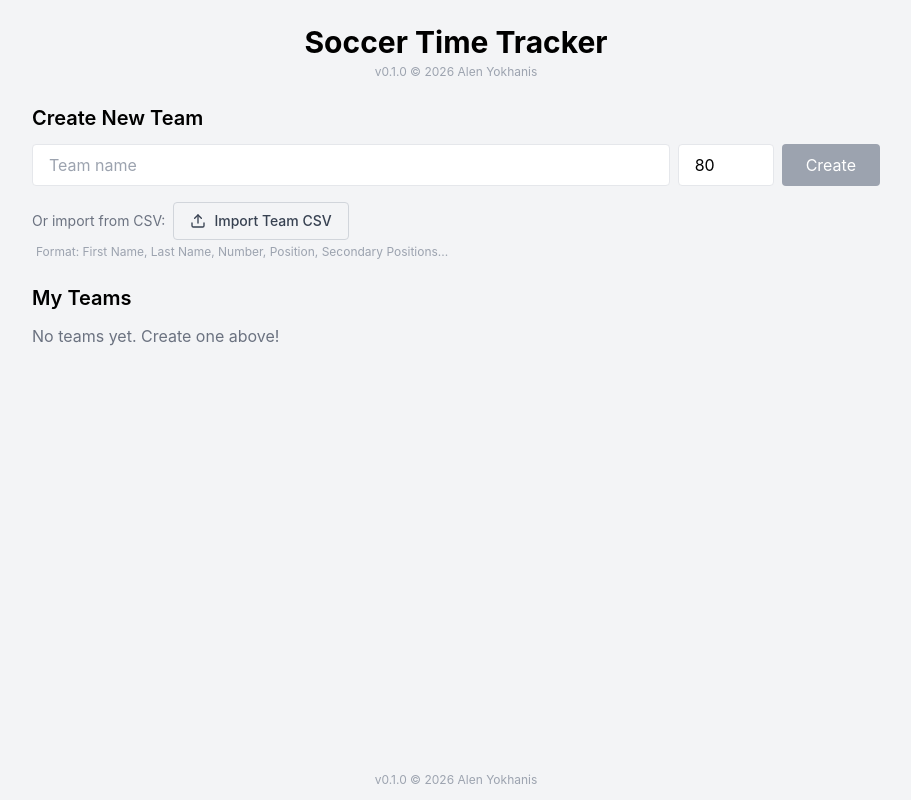
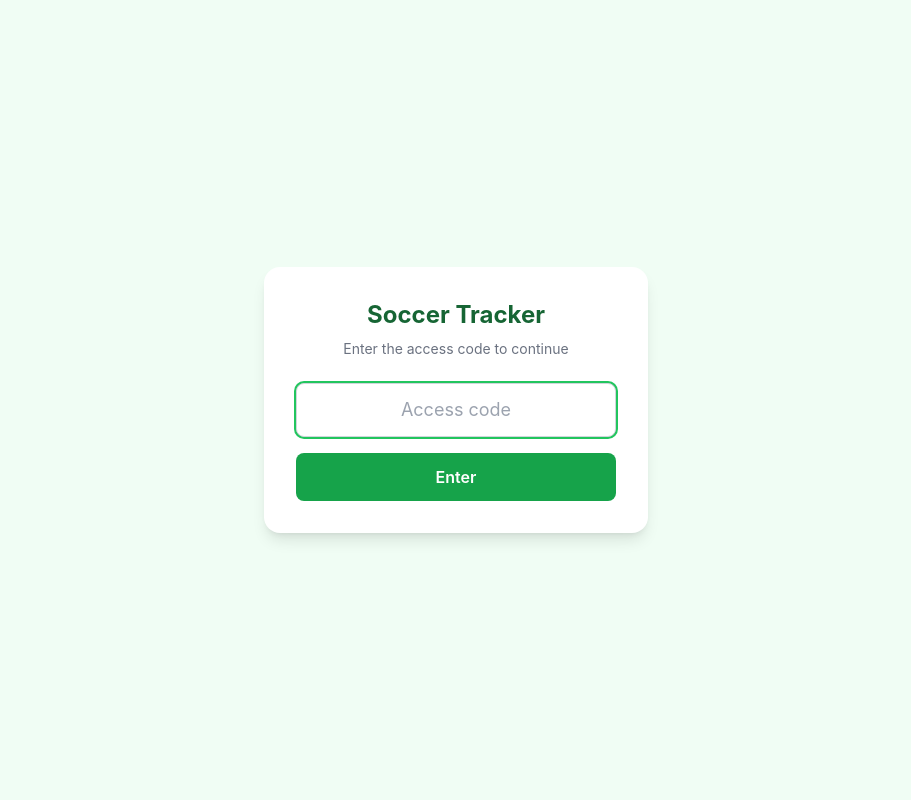
Before and after one commit to ayokh7575/soccer-tracker, a React (Create React App) app: page / in a window 1280 px wide. Shown: the whole page, without its empty margins (184-1095 px from the left). Built offline with nearby package versions, Linux system fonts and the light colour scheme; what mobile-drag-drop would draw is missing.

Commit message:
Add access gate;

```diff
--- /dev/null
+++ b/src/AccessGate.tsx
@@ -0,0 +1,78 @@
+import React, { useState, useEffect, useCallback } from 'react';
+import { ACCESS_CODE_HASH } from './accessConfig';
+
+async function hashCode(code: string): Promise<string> {
+  const encoder = new TextEncoder();
+  const data = encoder.encode(code);
+  const buffer = await crypto.subtle.digest('SHA-256', data);
+  return Array.from(new Uint8Array(buffer))
+    .map((b) => b.toString(16).padStart(2, '0'))
+    .join('');
+}
+
+const SESSION_KEY = 'soccer_tracker_auth';
+
+export default function AccessGate({ children }: { children: React.ReactNode }) {
+  const [authenticated, setAuthenticated] = useState(false);
+  const [checking, setChecking] = useState(true);
+  const [code, setCode] = useState('');
+  const [error, setError] = useState('');
+
+  useEffect(() => {
+    const stored = sessionStorage.getItem(SESSION_KEY);
+    if (stored === ACCESS_CODE_HASH) {
+      setAuthenticated(true);
+    }
+    setChecking(false);
+  }, []);
+
+  const handleSubmit = useCallback(
+    async (e: React.FormEvent) => {
+      e.preventDefault();
+      setError('');
+      const hashed = await hashCode(code);
+      if (hashed === ACCESS_CODE_HASH) {
+        sessionStorage.setItem(SESSION_KEY, ACCESS_CODE_HASH);
+        setAuthenticated(true);
+      } else {
+        setError('Invalid access code');
+      }
+    },
+    [code]
+  );
+
+  if (checking) return null;
+  if (authenticated) return <>{children}</>;
+
+  return (
+    <div className="min-h-screen bg-green-50 flex items-center justify-center p-4">
+      <div className="bg-white rounded-2xl shadow-lg p-8 w-full max-w-sm">
+        <h1 className="text-2xl font-bold text-green-800 text-center mb-2">
+          Soccer Tracker
+        </h1>
+        <p className="text-gray-500 text-center mb-6 text-sm">
+          Enter the access code to continue
+        </p>
+        <form onSubmit={handleSubmit} className="space-y-4">
+          <input
+            type="password"
+            value={code}
+            onChange={(e) => setCode(e.target.value)}
+            placeholder="Access code"
+            className="w-full px-4 py-3 border border-gray-300 rounded-lg focus:outline-none focus:ring-2 focus:ring-green-500 text-center text-lg"
+            autoFocus
+          />
+          {error && (
+            <p className="text-red-500 text-sm text-center">{error}</p>
+          )}
+          <button
+            type="submit"
+            className="w-full bg-green-600 text-white py-3 rounded-lg font-semibold hover:bg-green-700 transition-colors"
+          >
+            Enter
+          </button>
+        </form>
+      </div>
+    </div>
+  );
+}
--- a/src/App.tsx
+++ b/src/App.tsx
@@ -8,6 +8,7 @@ import { useGameActions } from './hooks/useGameActions';
 import { PlayerRow } from './PlayerRow';
 import { Team, Player } from './types';
 import { GameLive } from './GameLive';
+import AccessGate from './AccessGate';
 import './index.css';
 
 const POSITIONS = ['GK', 'CB', 'RB', 'LB', 'DM', 'CM', 'RM', 'LM', 'AM', 'LW', 'RW', 'CF'];
@@ -1276,6 +1277,7 @@ export default function SoccerTimeTracker() {
   };
 
   return (
+    <AccessGate>
     <div className="min-h-screen bg-gray-100 flex flex-col">
       <div className="flex-1">
         {view === 'home' && renderHome()}
@@ -1336,5 +1338,6 @@ export default function SoccerTimeTracker() {
         v{version} &copy; {new Date().getFullYear()} Alen Yokhanis
       </footer>
     </div>
+    </AccessGate>
   );
 }
--- /dev/null
+++ b/src/accessConfig.ts
@@ -0,0 +1,6 @@
+// SHA-256 hash of the access code.
+// To change the access code, run in terminal:
+//   echo -n 'YOUR_NEW_CODE' | shasum -a 256
+// Then replace the hash below and redeploy.
+export const ACCESS_CODE_HASH =
+  '9c3730f46d125c1ebb17afc83d424face443a060c3a558574d95d5845e495dfa';
```
Also changed, not shown: 1 other file (tests, documents, lock files or other folders).
